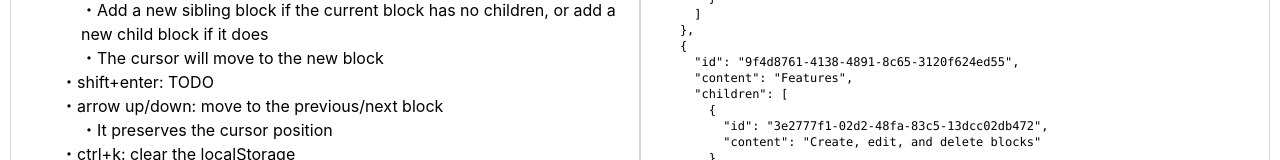
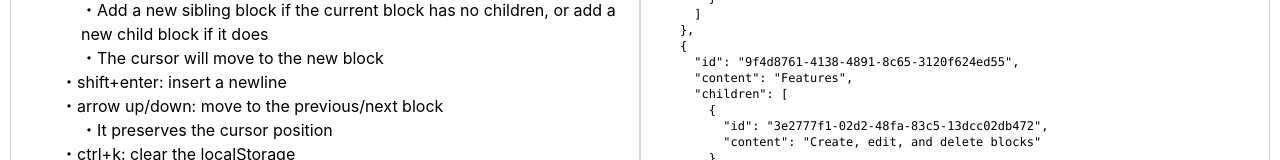
Before and after one commit to oshikiri/react-plaintext-outliner, a React (Vite) app: page / in a window 1280 px wide. Shown: the part 335-495 px from the top of the page. Built offline with nearby package versions, Linux system fonts and the light colour scheme.

Commit message:
Update shift+enter functionality description in data.js (#8)

```diff
--- a/src/data.js
+++ b/src/data.js
@@ -23,7 +23,7 @@ const initialPage = new Block("", [
         ),
         new Block("The cursor will move to the new block"),
       ]),
-      new Block("shift+enter: TODO"),
+      new Block("shift+enter: insert a newline"),
       new Block("arrow up/down: move to the previous/next block", [
         new Block("It preserves the cursor position"),
       ]),
```
